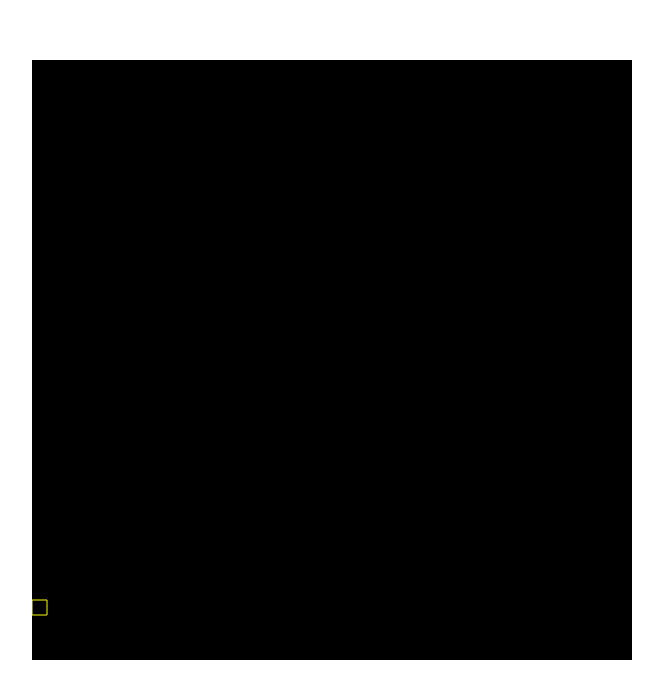
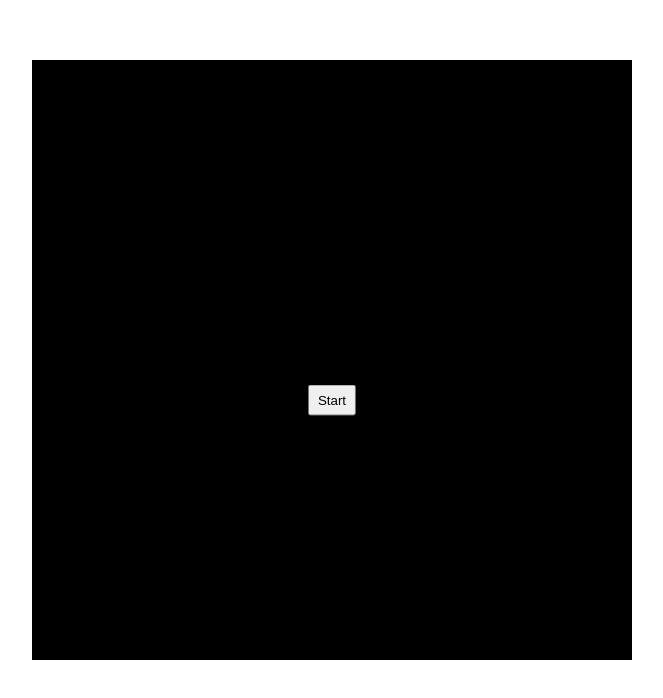
Before and after one commit to QamT/Snake, a plain HTML site: page index.html in a window 1280 px wide. Shown: the whole page, without its empty margins (308-971 px from the left). Drawn offline with Linux system fonts and the light colour scheme.

Commit message:
added button

```diff
--- a/app.js
+++ b/app.js
@@ -1,145 +1,6 @@
-// const canvas = document.getElementById('myCanvas');
-// ctx = canvas.getContext('2d');
-
-// const snake = {
-//   length: 5,
-//   width: 15,
-//   height: 15,
-//   snakeBody: [],
-//   direction: 'right',
-//   score: 0,
-//   gamePlaying: false,
-
-//   buildSnake() {
-//     for (let i = 0; i < this.length; i++) {
-//       this.snakeBody.push({ x: 300 - (this.width * i), y: 300 });
-//     }
-//   },
-
-//   drawSnake(x, y) {
-//     ctx.beginPath();
-//     ctx.rect(x, y, this.width, this.height);
-//     ctx.strokeStyle = 'red';
-//     ctx.stroke();
-//     ctx.closePath();
-//   },
-
-//   updateSnake() {
-//     let head = this.snakeBody[0];
-
-//     if (food.x == head.x && food.y == head.y) {
-//       this.snakeBody.push( {x: this.snakeBody[this.length - 1].x, y: this.snakeBody[this.length - 1].y } );
-//       this.length++;
-//       this.score++;
-//       createFood();
-//     }
-
-//     for (let i = this.snakeBody.length - 1; i > 0; i--) {
-//       this.snakeBody[i].x = this.snakeBody[i - 1].x;
-//       this.snakeBody[i].y = this.snakeBody[i - 1].y;
-//     }
-
-//     if (this.direction==='left') {
-//       head.x -= 15;
-//     } if (this.direction ==='right') {
-//       head.x += 15;
-//     } if (this.direction ==='down') {
-//       head.y += 15;
-//     } if (this.direction ==='up') {
-//       head.y -= 15;
-//     }
-
-//     checkCollision(this.snakeBody);
-
-//     if (head.x < -(this.width) || head.x > canvas.width || head.y < -(this.height) || head.y > canvas.height) {
-//       gameOver();
-//     }
-//   }
-// };
-
-// snake.buildSnake();
-// let food;
-
-// draw = () => {
-//   ctx.clearRect(0, 0, canvas.width, canvas.height);
-//   for (let i = 0; i < snake.snakeBody.length; i++) {
-//     snake.drawSnake(snake.snakeBody[i].x, snake.snakeBody[i].y);
-//   }
-//   snake.updateSnake();
-//   drawFood(food.x, food.y);
-//   score();
-// }
-
-// function drawFood(x, y) {
-//   ctx.beginPath();
-//   ctx.rect(x, y, 15, 15);
-//   ctx.strokeStyle = 'yellow';
-//   ctx.stroke();
-//   ctx.closePath();
-// }
-
-// function createFood() {
-//   food = {
-//     x: Math.ceil(Math.random() * (canvas.width - 15)/15) * 15,
-//     y: Math.ceil(Math.random() * (canvas.height - 15)/15) * 15
-//   }
-
-//   for (let i = 0; i < snake.snakeBody.length; i++) {
-//     let snakeX = snake.snakeBody[i].x;
-//     let snakeY = snake.snakeBody[i].y;
-
-//     if (food.x === snakeX && food.y === snakeY) {
-//       food.x = Math.ceil(Math.random() * (canvas.width - 15)/15) * 15;
-//       food.y = Math.ceil(Math.random() * (canvas.height - 15)/15) * 15;
-//     }
-//   }
-// }
-
-// createFood();
-
-// function checkCollision(array) {
-//   let headX = array[0].x;
-//   let headY = array[0].y;
-
-//   for (let i = 1; i < array.length; i++) {
-//     if (array[i].x === headX && array[i].y === headY) {
-//       gameOver();
-//     }
-//   }
-// }
-
-// function score() {
-//   ctx.font = '18px Arial';
-//   ctx.fillStyle = 'blue';
-//   ctx.fillText(`Score: ${snake.score}`, 270, 20);
-// }
-
-// function gameOver() {
-//   alert('game over');
-//   snake.gamePlaying = true;
-//   location.reload();
-// }
-
-// document.addEventListener('keydown', (e) => {
-
-//   if(e.keyCode === 37 && snake.direction !== 'right') {
-//     snake.direction = 'left';
-//   } else if (e.keyCode === 38 && snake.direction !== 'down') {
-//     snake.direction = 'up';
-//   } else if (e.keyCode === 39 && snake.direction !== 'left') {
-//     snake.direction = 'right';
-//   } else if (e.keyCode === 40 && snake.direction !== 'up') {
-//     snake.direction = 'down';
-//   }
-// });
-
-// setInterval(draw, 100);
-
-// //refactor heavily
-// //Stylinggggggg
-
-const canvas = document.getElementById('myCanvas');
-const ctx = canvas.getContext('2d');
+const canvas = document.getElementById('myCanvas'),
+      ctx = canvas.getContext('2d'),
+      button = document.getElementsByTagName('button')[0];
 
 class Snake {
   constructor(game) {
@@ -239,9 +100,6 @@ class Snake {
     if(key === 40 && this.direction !== 'up') {
       this.direction = 'down';
     }
-    // if(key === 13) {
-    //   this.addTail();
-    // }
   }
 }
 
@@ -286,7 +144,14 @@ const checkFoodCollision = (game) => {
   if(head.x === food.x && head.y === food.y) {
     createFood(game, snake.body);
     snake.addTail();
+    game.score++;
   }
+}
+
+const drawScore = (game) => {
+  ctx.font = '18px Arial';
+  ctx.fillStyle = 'yellow';
+  ctx.fillText(`Score: ${game.score}`, 270, 20);
 }
 
 const beginGame = (game) => {
@@ -294,6 +159,7 @@ const beginGame = (game) => {
   snake.run(snake);
   food.draw();
   checkFoodCollision(game);
+  drawScore(game);
 }
 
 const endGame = () => {
@@ -301,7 +167,14 @@ const endGame = () => {
   location.reload();
 }
 
-const game = { isPlaying: true };
-game.snake = new Snake(game);
-createFood(game);
-setInterval(beginGame, 100, game);
+const init = () => {
+  const game = { isPlaying: true, score: 0 };
+  game.snake = new Snake(game);
+  createFood(game);
+  setInterval(beginGame, 100, game);
+}
+
+button.addEventListener('click', () => {
+  button.classList.toggle('hide');
+  init();
+});
--- a/index.html
+++ b/index.html
@@ -17,11 +17,24 @@
       margin: 0 auto;
       margin-top: 60px;
     }
+
+    button {
+      position: absolute;
+      top: 50%;
+      left: 50%;
+      transform: translate(-50%, -50%);
+      padding: 6px 8px;
+    }
+
+    .hide {
+      display: none;
+    }
   </style>
 </head>
 <body>
 
   <canvas id="myCanvas" width='600' height="600"></canvas>
+  <button>Start</button>
 
   <script src="app.js"></script>
 </body>
```
